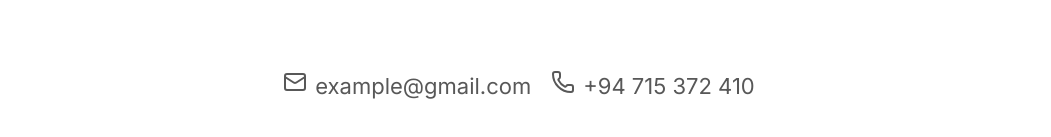
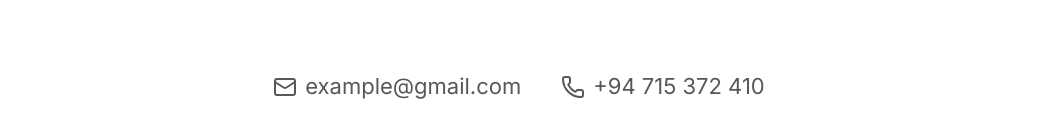
Before and after one commit to Roshen-Perera/ceylon-developers-portfolio, a Next.js app: page /portfolio in a window 1280 px wide. Shown: the part 5127-5264 px from the top of the page, without its empty margins (121-1172 px from the left). Built offline with nearby package versions, Linux system fonts and the light colour scheme.

Commit message:
Refactor FooterPortfolio component for improved layout and spacing

```diff
--- a/components/footerPortfolio.tsx
+++ b/components/footerPortfolio.tsx
@@ -5,12 +5,12 @@ const FooterPortfolio = () => {
   return (
     <>
       <div className="flex flex-col items-center justify-center">
-        <div className="flex flex-row gap-5 text-[22px] text-[#585858]">
-          <div className="flex flex-row gap-2">
+        <div className="flex flex-row gap-10 text-[22px] text-[#585858]">
+          <div className="flex flex-row gap-2 justify-center items-center">
             <Mail />
             <p>example@gmail.com</p>
           </div>
-          <div className="flex flex-row gap-2">
+          <div className="flex flex-row gap-2 justify-center items-center">
             <Phone />
             <p>+94 715 372 410</p>
           </div>
```
